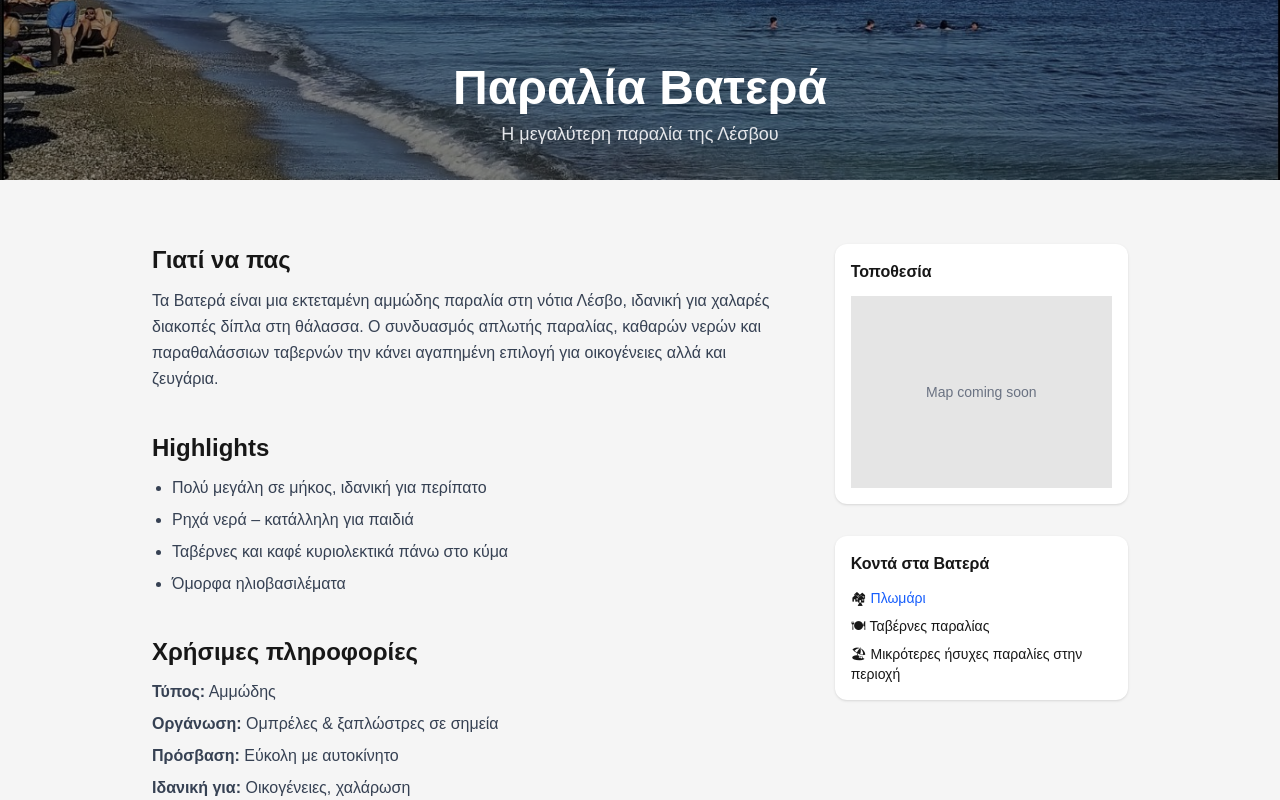
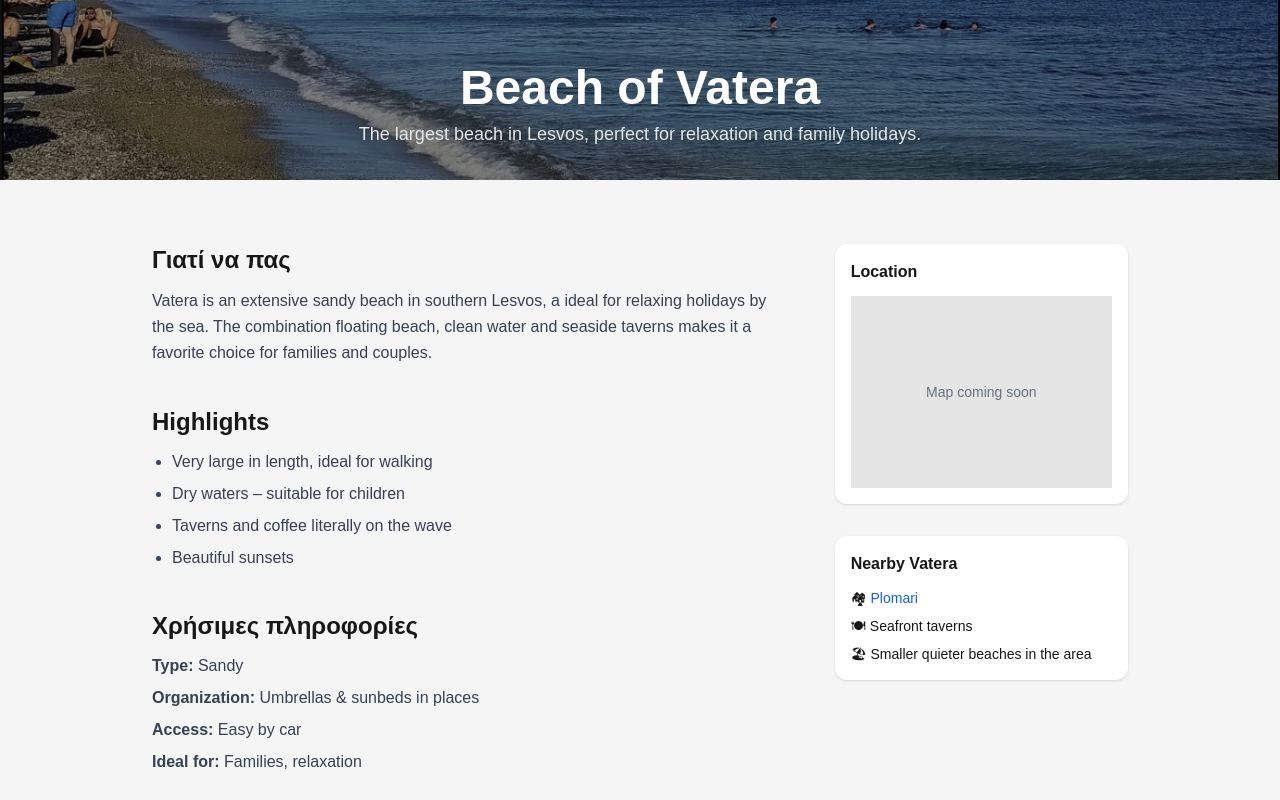
Before and after one commit to amamouridis/lesvos-travel-guide, a Next.js app: page /beaches/vatera in a window 1280 px wide. Shown: the part 380-1180 px from the top of the page. Built offline with nearby package versions, Linux system fonts and the light colour scheme.

Commit message:
vatera page

```diff
--- a/src/app/beaches/vatera/page.tsx
+++ b/src/app/beaches/vatera/page.tsx
@@ -24,10 +24,10 @@ export default function VateraPage() {
 
         <div className="absolute bottom-8 left-1/2 -translate-x-1/2 text-center text-white px-6">
           <h1 className="text-4xl md:text-5xl font-bold">
-            Παραλία Βατερά
+            Beach of Vatera
           </h1>
           <p className="mt-2 text-lg text-gray-200">
-            Η μεγαλύτερη παραλία της Λέσβου
+            The largest beach in Lesvos, perfect for relaxation and family holidays.
           </p>
         </div>
       </section>
@@ -42,10 +42,9 @@ export default function VateraPage() {
           <div>
             <h2 className="text-2xl font-semibold mb-3">Γιατί να πας</h2>
             <p className="text-gray-700 leading-relaxed">
-              Τα Βατερά είναι μια εκτεταμένη αμμώδης παραλία στη νότια Λέσβο,
-              ιδανική για χαλαρές διακοπές δίπλα στη θάλασσα. Ο συνδυασμός
-              απλωτής παραλίας, καθαρών νερών και παραθαλάσσιων ταβερνών
-              την κάνει αγαπημένη επιλογή για οικογένειες αλλά και ζευγάρια.
+              Vatera is an extensive sandy beach in southern Lesvos, a ideal for relaxing holidays by the sea. The combination
+              floating beach, clean water and seaside taverns
+              makes it a favorite choice for families and couples.
             </p>
           </div>
 
@@ -53,10 +52,10 @@ export default function VateraPage() {
           <div>
             <h2 className="text-2xl font-semibold mb-3">Highlights</h2>
             <ul className="list-disc pl-5 text-gray-700 space-y-2">
-              <li>Πολύ μεγάλη σε μήκος, ιδανική για περίπατο</li>
-              <li>Ρηχά νερά – κατάλληλη για παιδιά</li>
-              <li>Ταβέρνες και καφέ κυριολεκτικά πάνω στο κύμα</li>
-              <li>Όμορφα ηλιοβασιλέματα</li>
+              <li> Very large in length, ideal for walking </li>
+              <li> Dry waters – suitable for children </li>
+              <li> Taverns and coffee literally on the wave </li>
+              <li> Beautiful sunsets </li>
             </ul>
           </div>
 
@@ -64,10 +63,10 @@ export default function VateraPage() {
           <div>
             <h2 className="text-2xl font-semibold mb-3">Χρήσιμες πληροφορίες</h2>
             <ul className="text-gray-700 space-y-2">
-              <li><strong>Τύπος:</strong> Αμμώδης</li>
-              <li><strong>Οργάνωση:</strong> Ομπρέλες & ξαπλώστρες σε σημεία</li>
-              <li><strong>Πρόσβαση:</strong> Εύκολη με αυτοκίνητο</li>
-              <li><strong>Ιδανική για:</strong> Οικογένειες, χαλάρωση</li>
+              <li> <strong> Type: </strong> Sandy </li>
+              <li> <strong> Organization: </strong> Umbrellas & sunbeds in places </li>
+              <li> <strong> Access: </strong> Easy by car </li>
+              <li> <strong> Ideal for: </strong> Families, relaxation </li>
             </ul>
           </div>
         </div>
@@ -77,7 +76,7 @@ export default function VateraPage() {
 
           {/* Map */}
           <div className="bg-white rounded-xl shadow p-4">
-            <h3 className="font-semibold mb-3">Τοποθεσία</h3>
+            <h3 className="font-semibold mb-3">Location</h3>
             <div className="w-full h-48 bg-neutral-200 flex items-center justify-center text-sm text-gray-500">
               Map coming soon
             </div>
@@ -85,16 +84,16 @@ export default function VateraPage() {
 
           {/* Nearby */}
           <div className="bg-white rounded-xl shadow p-4">
-            <h3 className="font-semibold mb-3">Κοντά στα Βατερά</h3>
+            <h3 className="font-semibold mb-3">Nearby Vatera</h3>
             <ul className="space-y-2 text-sm">
               <li>
                 🏘{" "}
                 <Link href="/villages/plomari" className="text-blue-600 hover:underline">
-                  Πλωμάρι
+                  Plomari
                 </Link>
               </li>
-              <li>🍽 Ταβέρνες παραλίας</li>
-              <li>🏖 Μικρότερες ήσυχες παραλίες στην περιοχή</li>
+              <li>🍽 Seafront taverns</li>
+              <li>🏖 Smaller quieter beaches in the area</li>
             </ul>
           </div>
         </aside>
```
